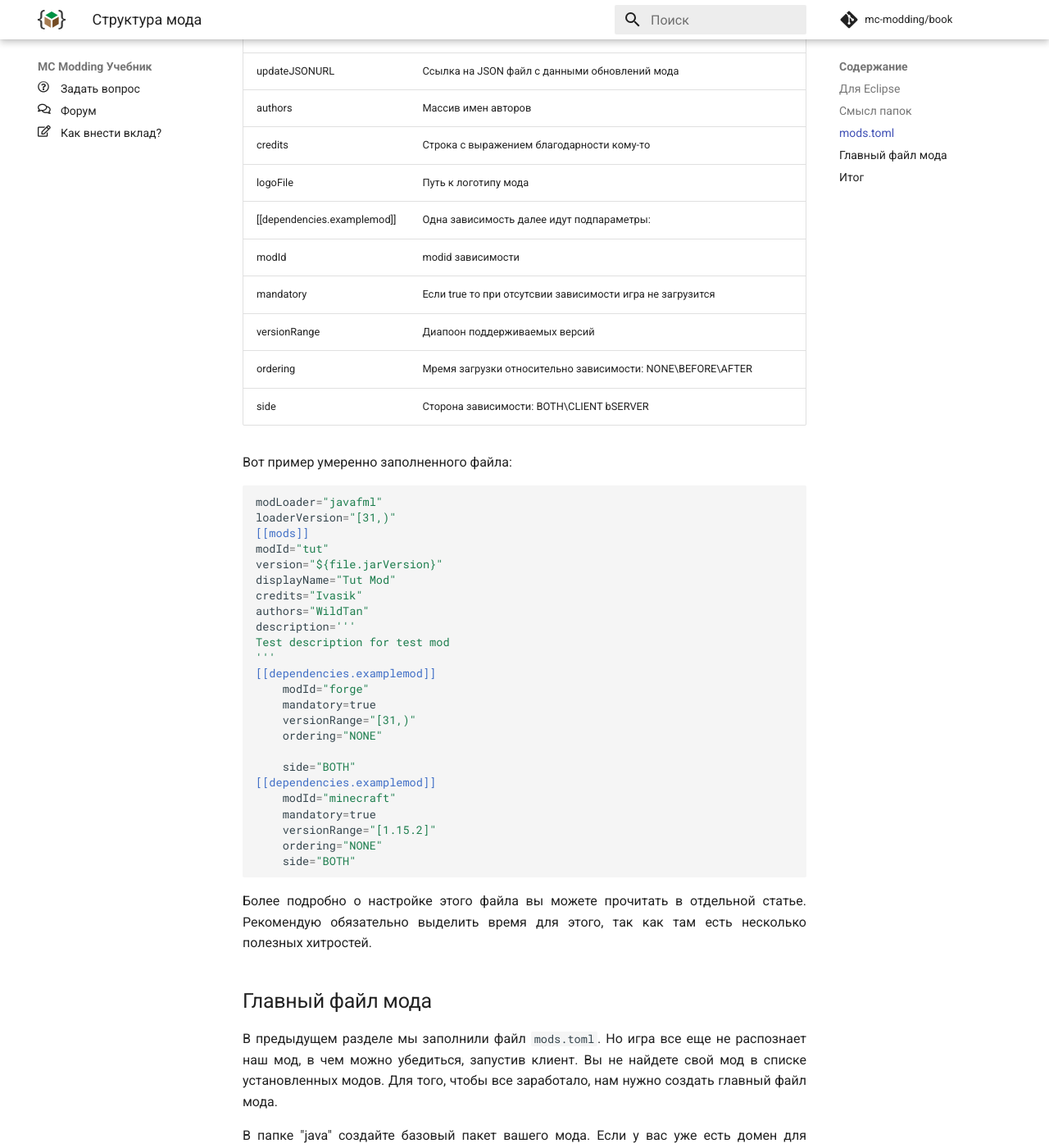
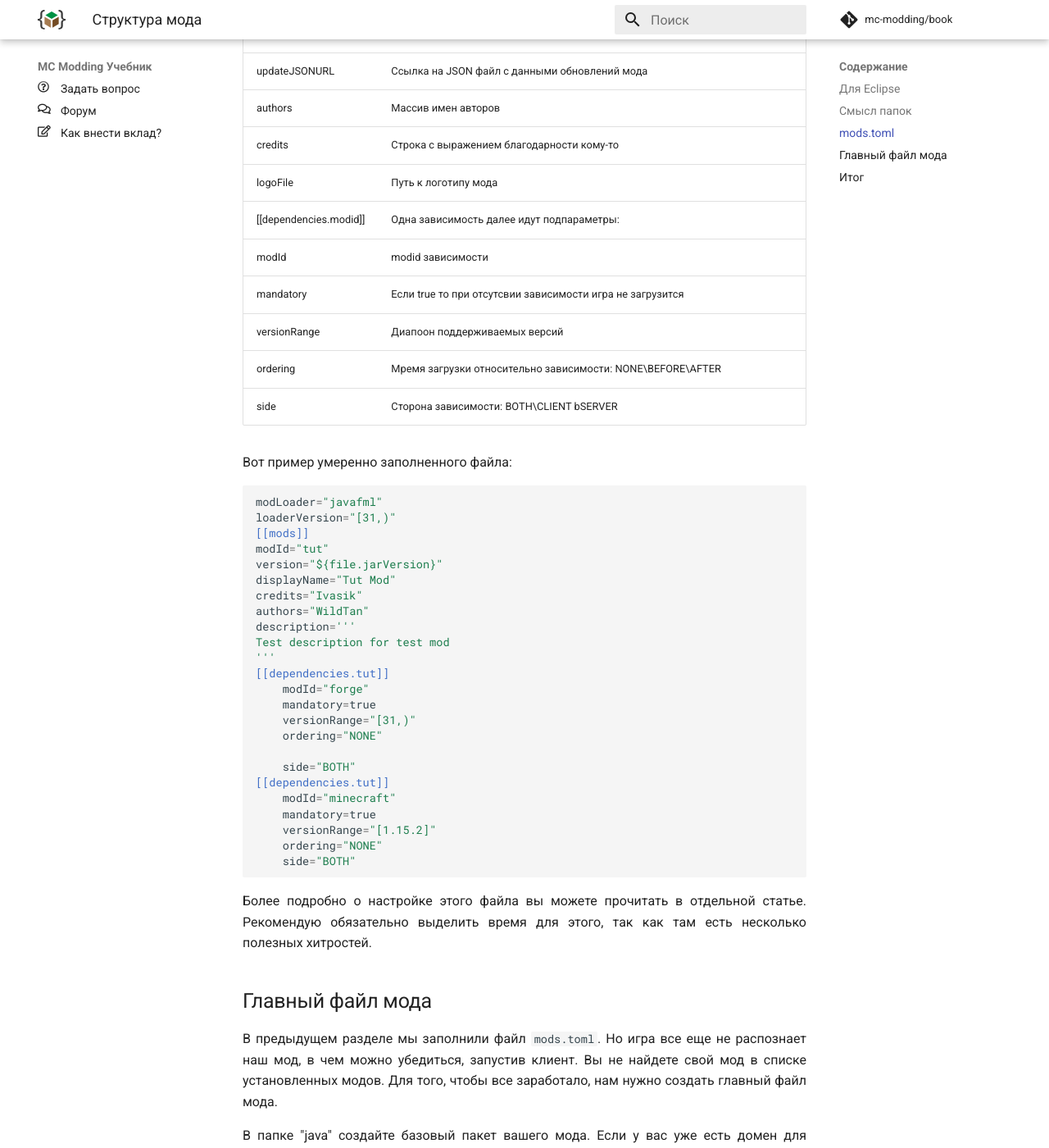
Before and after one commit to mc-modding/book, an MkDocs documentation site: the page built from docs/1.15/basics/mod-structure/index.md, in a window 1280 px wide and 1400 px high, scrolled down 1883 px. Shown: the whole window at 82% size. Built offline with MkDocs 1.6.1 and Material for MkDocs 9.7.7, drawn with Linux system fonts in a browser that asks for light colours; nearby versions of some CDN libraries; comment, search, counter and statistics services are not loaded.

Commit message:
Update index.md

```diff
--- a/docs/1.15/basics/mod-structure/index.md
+++ b/docs/1.15/basics/mod-structure/index.md
@@ -73,7 +73,7 @@ displayName="Tut Example Mod"
 | authors                     | Массив имен авторов                                 																		  | Опционально                                                                                                                                                                         |
 | credits                     | Строка с выражением благодарности кому-то        																		      | Опционально                                                                                                                                                                        |
 | logoFile                    | Путь к логотипу мода                            																	          | Опционально                                                                                                                                                                      |                                                                                                                                                         |
-| [[dependencies.examplemod]] | Одна зависимость далее идут подпараметры:																				      | Опционально
+| [[dependencies.modid]] | Одна зависимость далее идут подпараметры:																				      | Опционально
 |      	modId				  | modid зависимости
 |       mandatory             | Если true то при отсутсвии зависимости игра не загрузится
 |		versionRange          | Диапоон поддерживаемых версий
@@ -94,14 +94,14 @@ authors="WildTan"
 description='''
 Test description for test mod
 '''
-[[dependencies.examplemod]]
+[[dependencies.tut]]
     modId="forge"
     mandatory=true
     versionRange="[31,)"
     ordering="NONE"
 
     side="BOTH"
-[[dependencies.examplemod]]
+[[dependencies.tut]]
     modId="minecraft"
     mandatory=true
     versionRange="[1.15.2]"
```
